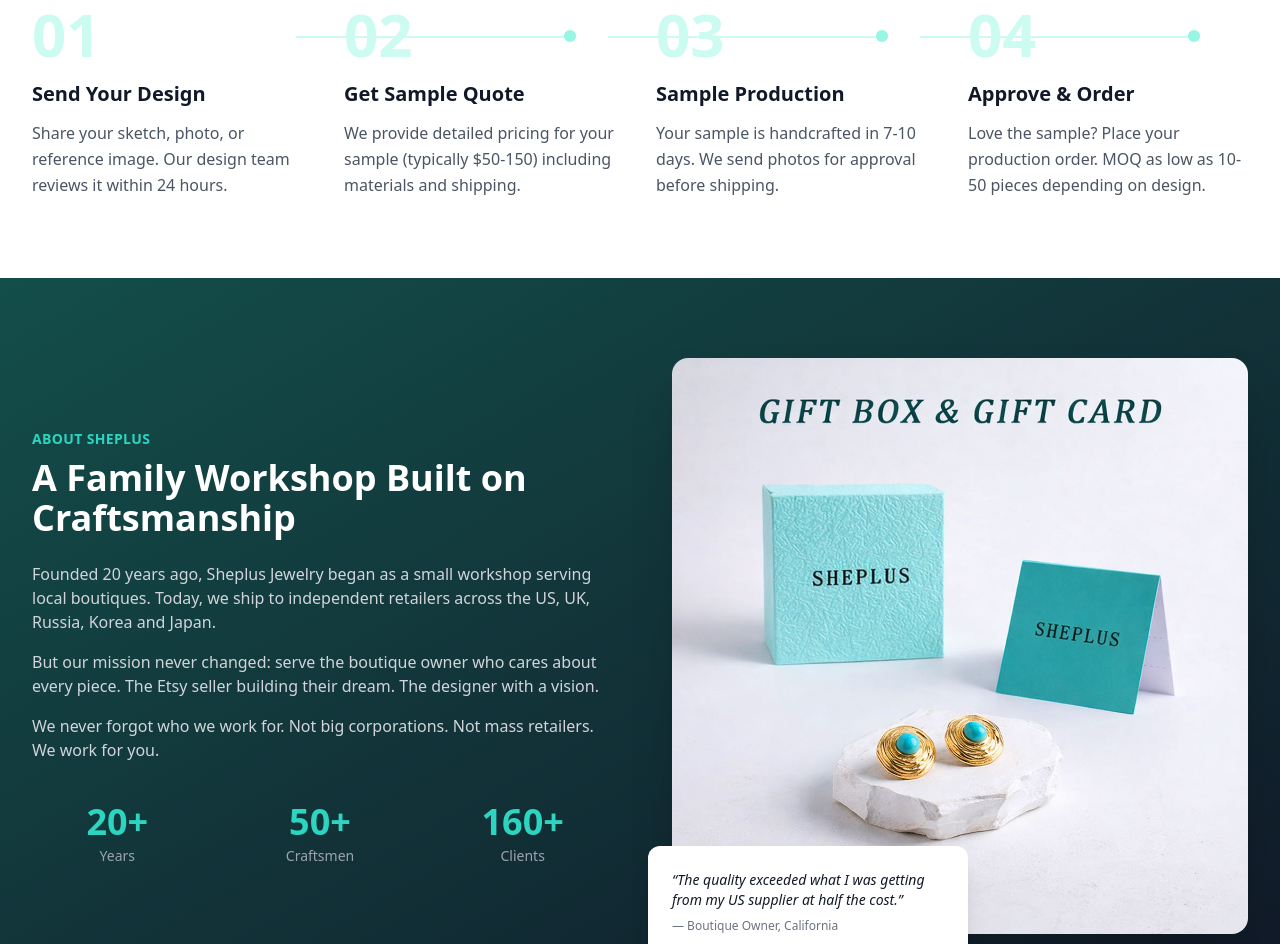
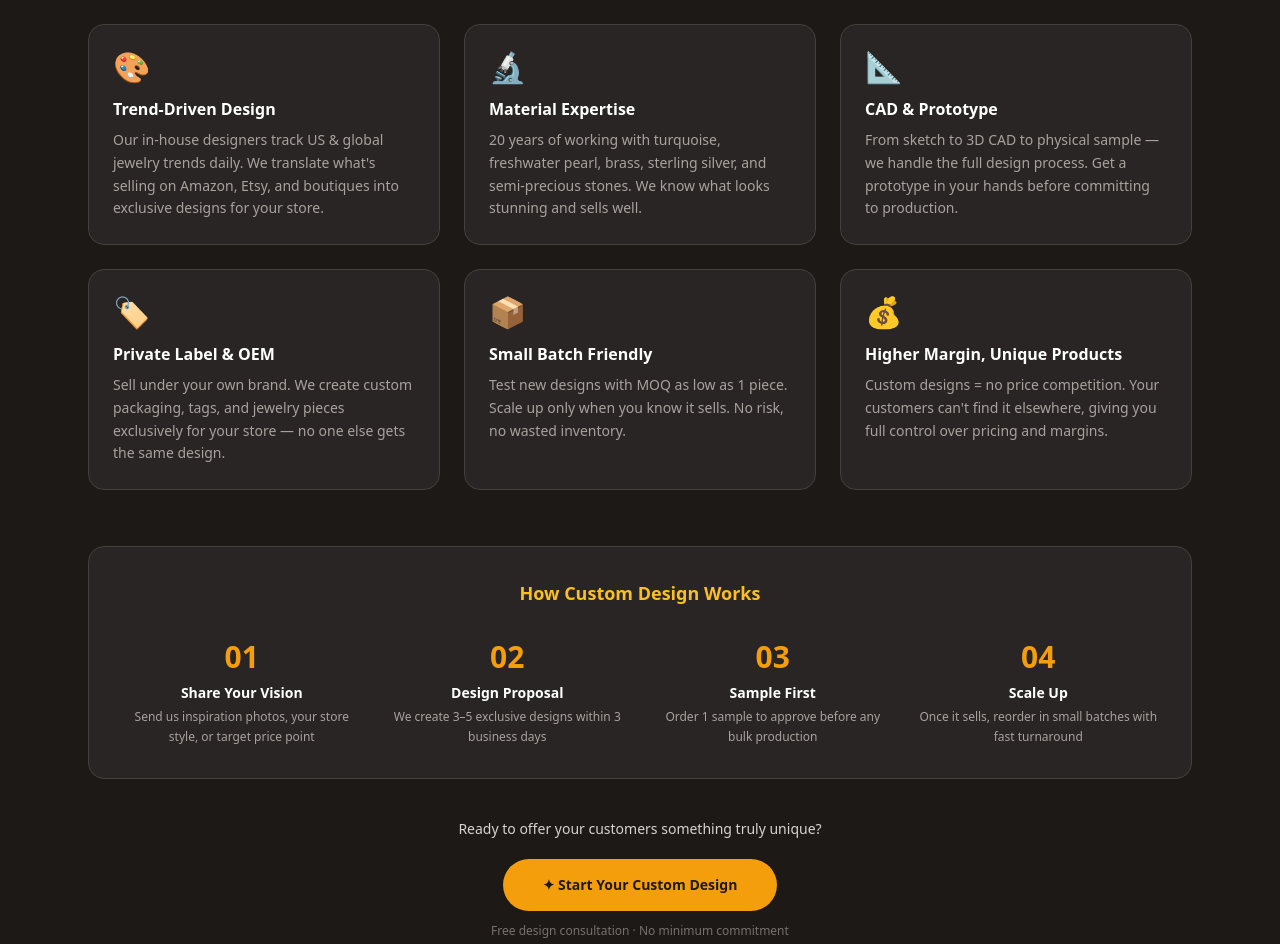
Before and after one commit to apriljacky1988-collab/sheplusjewelry, a Next.js app: page / in a window 1280 px wide. Shown: the part 4540-5484 px from the top of the page. Built offline with nearby package versions, Linux system fonts and the light colour scheme.

Commit message:
Add Custom Design section to homepage

```diff
--- /dev/null
+++ b/app/components/CustomDesign.tsx
@@ -0,0 +1,105 @@
+export default function CustomDesign() {
+  const capabilities = [
+    {
+      icon: "🎨",
+      title: "Trend-Driven Design",
+      desc: "Our in-house designers track US & global jewelry trends daily. We translate what's selling on Amazon, Etsy, and boutiques into exclusive designs for your store.",
+    },
+    {
+      icon: "🔬",
+      title: "Material Expertise",
+      desc: "20 years of working with turquoise, freshwater pearl, brass, sterling silver, and semi-precious stones. We know what looks stunning and sells well.",
+    },
+    {
+      icon: "📐",
+      title: "CAD & Prototype",
+      desc: "From sketch to 3D CAD to physical sample — we handle the full design process. Get a prototype in your hands before committing to production.",
+    },
+    {
+      icon: "🏷️",
+      title: "Private Label & OEM",
+      desc: "Sell under your own brand. We create custom packaging, tags, and jewelry pieces exclusively for your store — no one else gets the same design.",
+    },
+    {
+      icon: "📦",
+      title: "Small Batch Friendly",
+      desc: "Test new designs with MOQ as low as 1 piece. Scale up only when you know it sells. No risk, no wasted inventory.",
+    },
+    {
+      icon: "💰",
+      title: "Higher Margin, Unique Products",
+      desc: "Custom designs = no price competition. Your customers can't find it elsewhere, giving you full control over pricing and margins.",
+    },
+  ];
+
+  return (
+    <section className="py-20 bg-stone-900 text-white">
+      <div className="max-w-6xl mx-auto px-6">
+        {/* Header */}
+        <div className="text-center mb-14">
+          <span className="text-amber-400 text-sm font-semibold tracking-widest uppercase">
+            For Boutique Owners & Etsy Sellers
+          </span>
+          <h2 className="text-3xl md:text-4xl font-bold mt-3 mb-4">
+            We Design. You Profit.
+          </h2>
+          <p className="text-stone-300 max-w-2xl mx-auto text-base leading-relaxed">
+            Stop competing on price with generic jewelry. Let our design team create exclusive pieces
+            tailored to your store&apos;s aesthetic — pieces your customers can&apos;t find anywhere else.
+          </p>
+        </div>
+
+        {/* Capabilities Grid */}
+        <div className="grid grid-cols-1 md:grid-cols-2 lg:grid-cols-3 gap-6 mb-14">
+          {capabilities.map((item, i) => (
+            <div
+              key={i}
+              className="bg-stone-800 rounded-2xl p-6 border border-stone-700 hover:border-amber-500 transition-colors"
+            >
+              <div className="text-3xl mb-3">{item.icon}</div>
+              <h3 className="font-bold text-white mb-2">{item.title}</h3>
+              <p className="text-stone-400 text-sm leading-relaxed">{item.desc}</p>
+            </div>
+          ))}
+        </div>
+
+        {/* Process Steps */}
+        <div className="bg-stone-800 rounded-2xl p-8 mb-10 border border-stone-700">
+          <h3 className="text-center font-bold text-lg mb-8 text-amber-400">
+            How Custom Design Works
+          </h3>
+          <div className="grid grid-cols-2 md:grid-cols-4 gap-6 text-center">
+            {[
+              { step: "01", label: "Share Your Vision", desc: "Send us inspiration photos, your store style, or target price point" },
+              { step: "02", label: "Design Proposal", desc: "We create 3–5 exclusive designs within 3 business days" },
+              { step: "03", label: "Sample First", desc: "Order 1 sample to approve before any bulk production" },
+              { step: "04", label: "Scale Up", desc: "Once it sells, reorder in small batches with fast turnaround" },
+            ].map((s, i) => (
+              <div key={i}>
+                <div className="text-3xl font-bold text-amber-500 mb-2">{s.step}</div>
+                <div className="font-semibold text-white text-sm mb-1">{s.label}</div>
+                <div className="text-stone-400 text-xs leading-relaxed">{s.desc}</div>
+              </div>
+            ))}
+          </div>
+        </div>
+
+        {/* CTA */}
+        <div className="text-center">
+          <p className="text-stone-300 mb-5 text-sm">
+            Ready to offer your customers something truly unique?
+          </p>
+          <a
+            href="mailto:anna@sheplusjewelry.com?subject=Custom Design Inquiry&body=Hi Anna,%0A%0AI'm interested in creating custom jewelry designs for my store.%0A%0AStore name:%0AStyle/Aesthetic:%0ATarget price range:%0A%0ALooking forward to hearing from you!"
+            className="inline-block bg-amber-500 hover:bg-amber-400 text-stone-900 font-bold py-4 px-10 rounded-full text-sm transition-colors"
+          >
+            ✦ Start Your Custom Design
+          </a>
+          <p className="text-stone-500 text-xs mt-3">
+            Free design consultation · No minimum commitment
+          </p>
+        </div>
+      </div>
+    </section>
+  );
+}
--- a/app/page.tsx
+++ b/app/page.tsx
@@ -2,6 +2,7 @@ import Hero from "./components/Hero";
 import TrustBar from "./components/TrustBar";
 import Features from "./components/Features";
 import Products from "./components/Products";
+import CustomDesign from "./components/CustomDesign";
 import Process from "./components/Process";
 import About from "./components/About";
 import FAQ from "./components/FAQ";
@@ -15,6 +16,7 @@ export default function Home() {
       <TrustBar />
       <Features />
       <Products />
+      <CustomDesign />
       <Process />
       <About />
       <FAQ />
```
